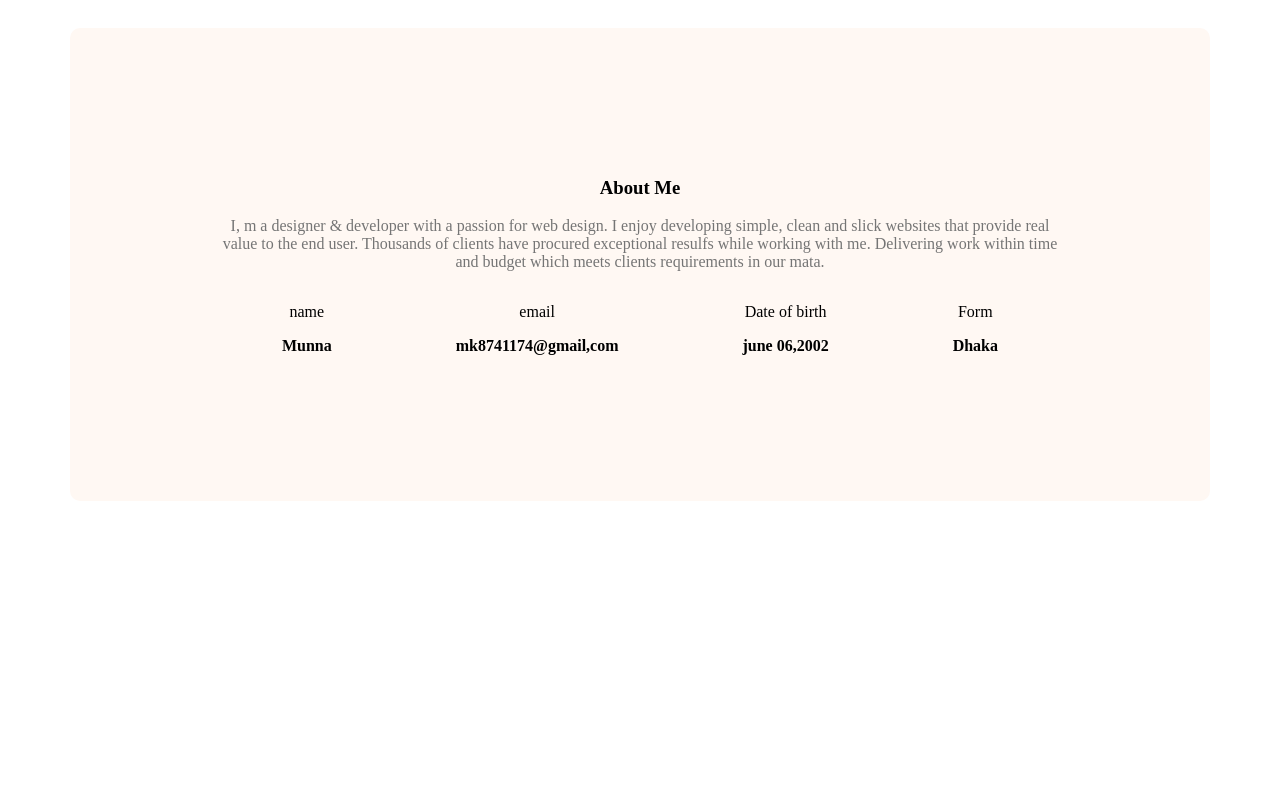
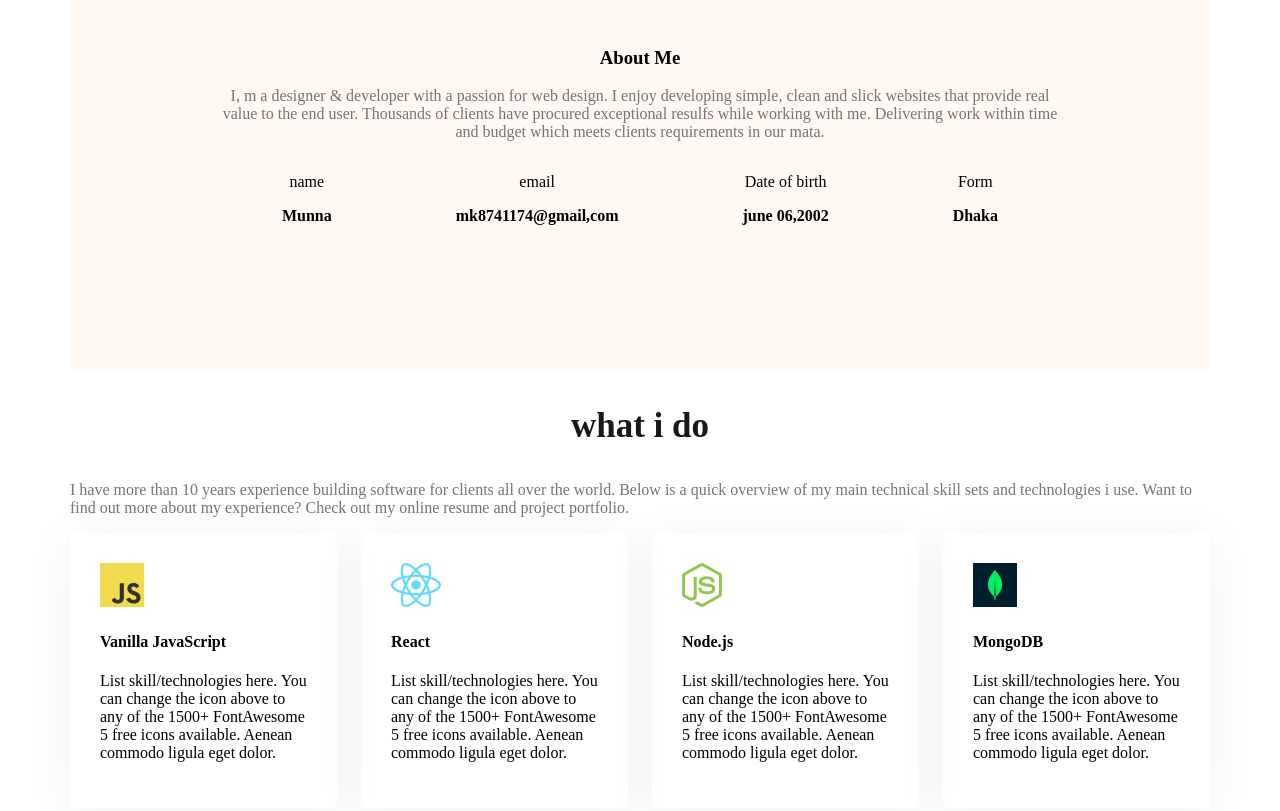
Before and after one commit to md-munna-khan/web-dev-portfolio, a plain HTML site: page portfolio-resources-3a854a8c311246baed2c2fe460a89f5d1ccdc5c4/index.html in a window 1280 px wide. Shown: the part 928-1739 px from the top of the page. Before the commit the page ends 1437 px from the top, so only its background shows below. Drawn offline with Linux system fonts and the light colour scheme.

Commit message:
added a skills

```diff
--- a/portfolio-resources-3a854a8c311246baed2c2fe460a89f5d1ccdc5c4/index.html
+++ b/portfolio-resources-3a854a8c311246baed2c2fe460a89f5d1ccdc5c4/index.html
@@ -30,6 +30,7 @@
 
     </header>
     <main>
+
         <section class="about secondary-bg">
         <h3 class="section tittle">About Me</h3>
         <p class="section-description">I, m a designer & developer with a passion for web design. I enjoy developing simple, clean and slick websites that provide real value to the end user. Thousands of clients have procured exceptional resulfs while working with me. Delivering work within time and budget which meets clients requirements in our mata.</p>
@@ -55,6 +56,35 @@
 
         </div>
     </section>
+    <!-- what is do section -->
+     <section class="skills">
+        <h3 class="section-tittle text-center text-center">what i do</h3>
+        <p class="section-description">I have more than 10 years experience building software for clients all over the world. Below is a quick overview of my main technical skill sets and technologies i use. Want to find out more about my experience? Check out my online resume and project portfolio.</p>
+
+        <div class="skills-container">
+            <!-- .skill*4>img+h4.skill-tittle+p.skill-description -->
+            <div class="skill">
+                <img src="images/icons/js.png" alt="">
+                <h4 class="skill-tittle">Vanilla JavaScript</h4>
+                <p class="skill-description">List skill/technologies here. You can change the icon above to any of the 1500+ FontAwesome 5 free icons available. Aenean commodo ligula eget dolor.</p>
+            </div>
+            <div class="skill">
+                <img src="images/icons/react.png" alt="">
+                <h4 class="skill-tittle">React</h4>
+                <p class="skill-description">List skill/technologies here. You can change the icon above to any of the 1500+ FontAwesome 5 free icons available. Aenean commodo ligula eget dolor.</p>
+            </div>
+            <div class="skill">
+                <img src="images/icons/nodejs.png" alt="">
+                <h4 class="skill-tittle">Node.js</h4>
+                <p class="skill-description">List skill/technologies here. You can change the icon above to any of the 1500+ FontAwesome 5 free icons available. Aenean commodo ligula eget dolor.</p>
+            </div>
+            <div class="skill">
+                <img src="images/icons/mongo.png" alt="">
+                <h4 class="skill-tittle">MongoDB</h4>
+                <p class="skill-description">List skill/technologies here. You can change the icon above to any of the 1500+ FontAwesome 5 free icons available. Aenean commodo ligula eget dolor.</p>
+            </div>
+        </div>
+     </section>
     </main>
     <footer></footer>
 </body>
--- a/portfolio-resources-3a854a8c311246baed2c2fe460a89f5d1ccdc5c4/styles/portfolio.css
+++ b/portfolio-resources-3a854a8c311246baed2c2fe460a89f5d1ccdc5c4/styles/portfolio.css
@@ -59,6 +59,9 @@ margin: 0px 35px 0px 230px;
 .banner.content{
     max-width: 580px;
 }
+.text-center{
+    text-align: center;
+}
 /* header */
 .header{
   background-image: url(../images/developer.png), url(../images/header_bg.png);
@@ -86,12 +89,15 @@ main{
     max-width: 1140px;
     margin: 0 auto;
 }
+main sectionp{
+    margin-top: 130px;
+}
 /* about style */
 .about{
     border-radius: 10px;
     padding: 130px 150px;
     text-align: center;
-    margin-top: 130px;
+
 }
 .about-items{
     display: flex;
@@ -100,3 +106,13 @@ main{
 .item-description{
     font-weight: 600;
 }
+/* skill section */
+.skills-container{
+    display: flex;
+    gap: 24px;
+}
+.skill{
+    padding: 30px;
+    box-shadow: 0px 6px 50px 0px rgba(0 ,0, 0 ,0.06);
+    border-radius: 5px;
+}
```
